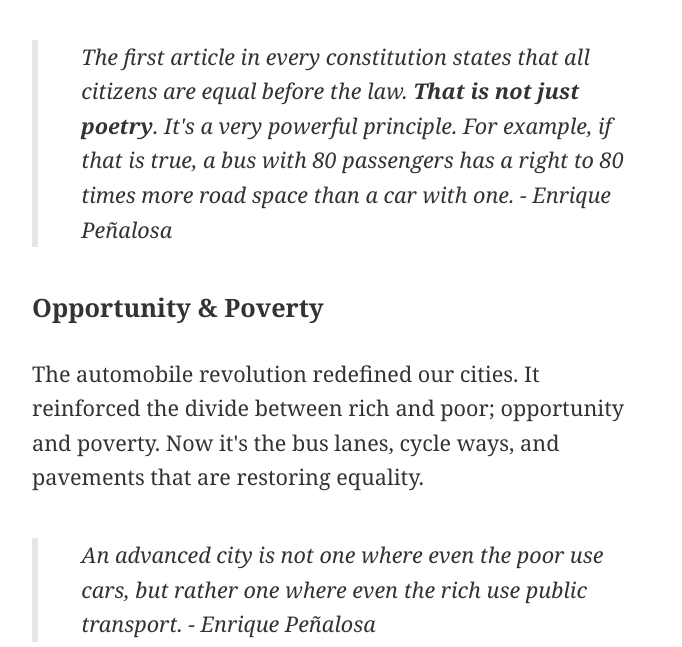
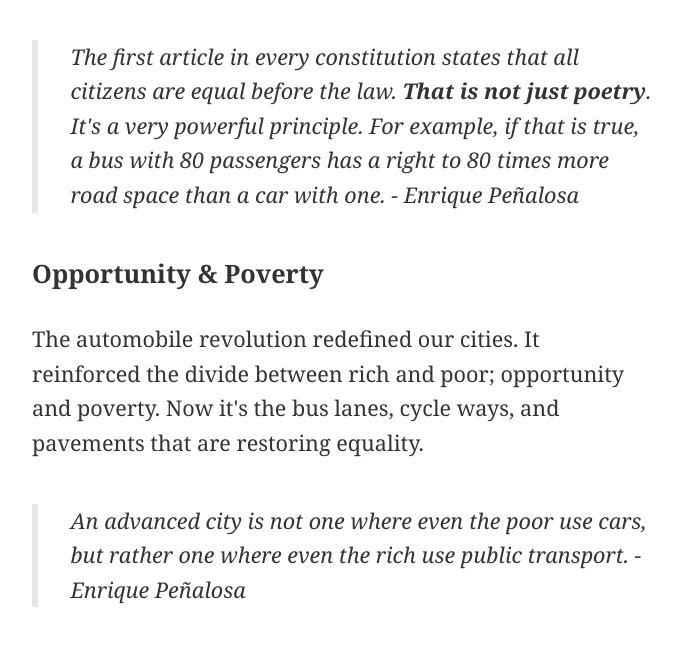
Before and after one commit to matt-west/blog-theme, a website: page post.html in a window 1280 px wide. Shown: the part 2846-3493 px from the top of the page, without its empty margins (298-980 px from the left). Drawn offline with Linux system fonts and the light colour scheme.

Commit message:
Change to blockquote styling

```diff
--- a/assets/sass/_typography.scss
+++ b/assets/sass/_typography.scss
@@ -35,7 +35,7 @@ strong {
 
 blockquote {
   margin: 2em 0;
-  padding-left: 2em;
+  padding-left: 1.5em;
   font-style: italic;
   border-left: 6px solid lighten($light-text-color, 30%);
 }
```
Also changed, not shown: assets/css/style.css.
